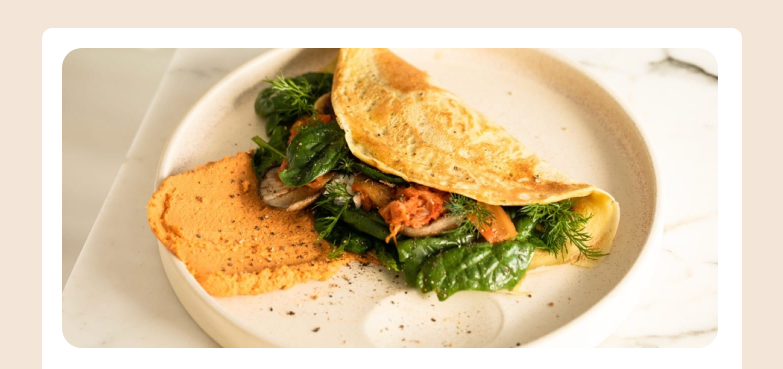
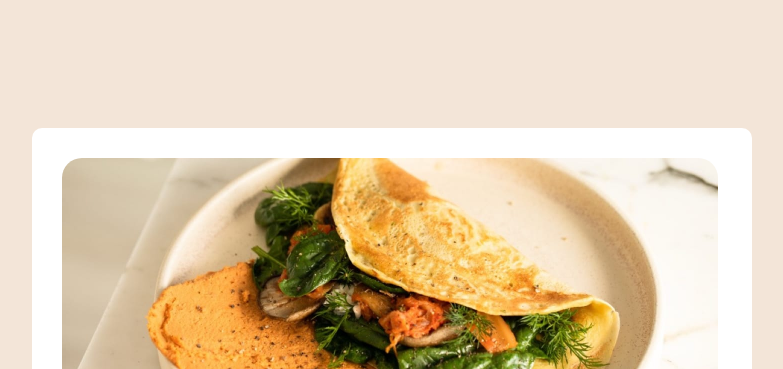
Before and after one commit to gautamSH20/res-page, a plain HTML site: page index.html in a window 1280 px wide. Shown: the top 369 px of the page, without its empty margins (248-1031 px from the left). Drawn offline with Linux system fonts and the light colour scheme.

Commit message:
margin from top

```diff
--- a/style.css
+++ b/style.css
@@ -4,14 +4,15 @@ body {
   justify-content: center;
   align-items: center;
   background-color: rgb(243, 229, 216);
-  height: 100%;
   padding: 20px;
 }
 main {
+  padding: 10px;
   height: fit-content;
   width: 700px;
   background-color: white;
   border-radius: 10px;
+  margin-top: 100px;
 }
 .box {
   height: fit-content;
```
